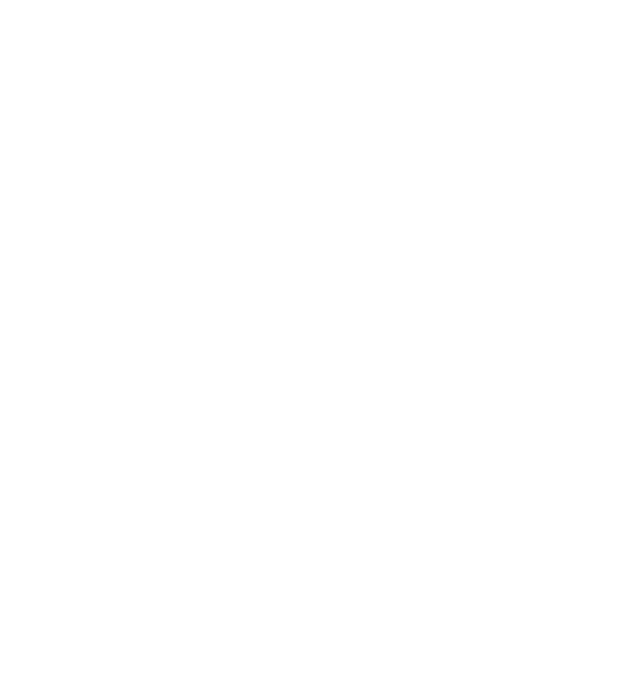
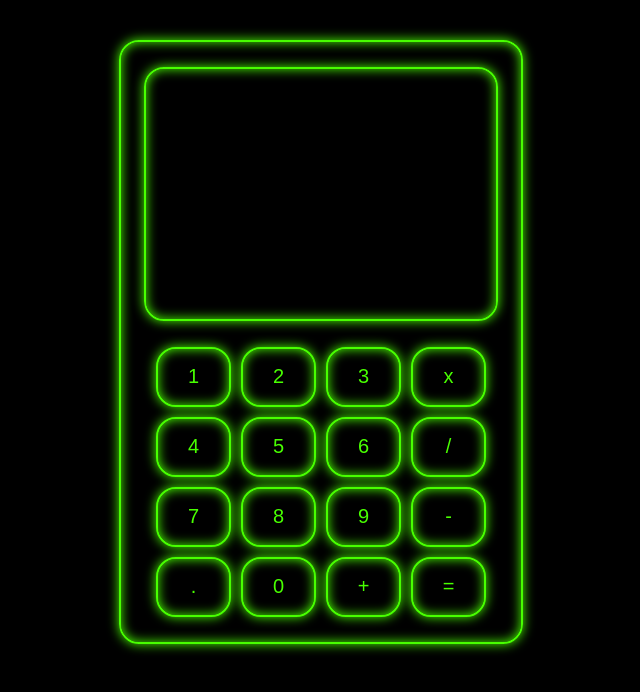
Before and after one commit to Moolmancell/calculator, a plain HTML site: page index.html in a window 1280 px wide. Shown: the whole page, without its empty margins (319-959 px from the left). Drawn offline with Linux system fonts and the light colour scheme.

Commit message:
Finish calculator layout and design

```diff
--- a/index.html
+++ b/index.html
@@ -8,6 +8,30 @@
     <title>Calculator</title>
 </head>
 <body>
+    <div id="calculator">
+        <div id="screen">
+            <div id="frame">
 
+            </div>
+        </div>
+        <div id="keys">
+            <button class="key">1</button>
+            <button class="key">2</button>
+            <button class="key">3</button>
+            <button class="key">x</button>
+            <button class="key">4</button>
+            <button class="key">5</button>
+            <button class="key">6</button>
+            <button class="key">/</button>
+            <button class="key">7</button>
+            <button class="key">8</button>
+            <button class="key">9</button>
+            <button class="key">-</button>
+            <button class="key">.</button>
+            <button class="key">0</button>
+            <button class="key">+</button>
+            <button class="key">=</button>
+        </div>
+    </div>
 </body>
 </html>
--- a/styles.css
+++ b/styles.css
@@ -0,0 +1,47 @@
+body {
+    margin: 0;
+    background-color: black;
+}
+
+#calculator, #frame {
+    margin: auto;
+    box-shadow: 0px 0px 12px rgb(72,255,0), inset 0px 0px 12px rgb(72,255,0);
+    border: 2px solid rgb(72,255,0) ;
+    border-radius: 20px;
+}
+
+#calculator {
+    display: flex;
+    flex-direction: column;
+    width: 400px;
+    height: 600px;
+    margin-top: 5vh;
+}
+
+#frame {
+    height: 250px;
+    width: 350px;
+    margin-top: 25px;
+}
+
+#keys {
+    height: 270px;
+    width: 350px;
+    display: flex;
+    flex-wrap: wrap;
+    margin: auto;
+    gap: 10px;
+    justify-content: center;
+
+}
+
+.key {
+    height: auto;
+    width: 75px;
+    color: rgb(72,255,0);
+    font-size: 20px;
+    background-color: black;
+    box-shadow: 0px 0px 12px rgb(72,255,0), inset 0px 0px 12px rgb(72,255,0);
+    border: 2px solid rgb(72,255,0);
+    border-radius: 20px;
+}
```
